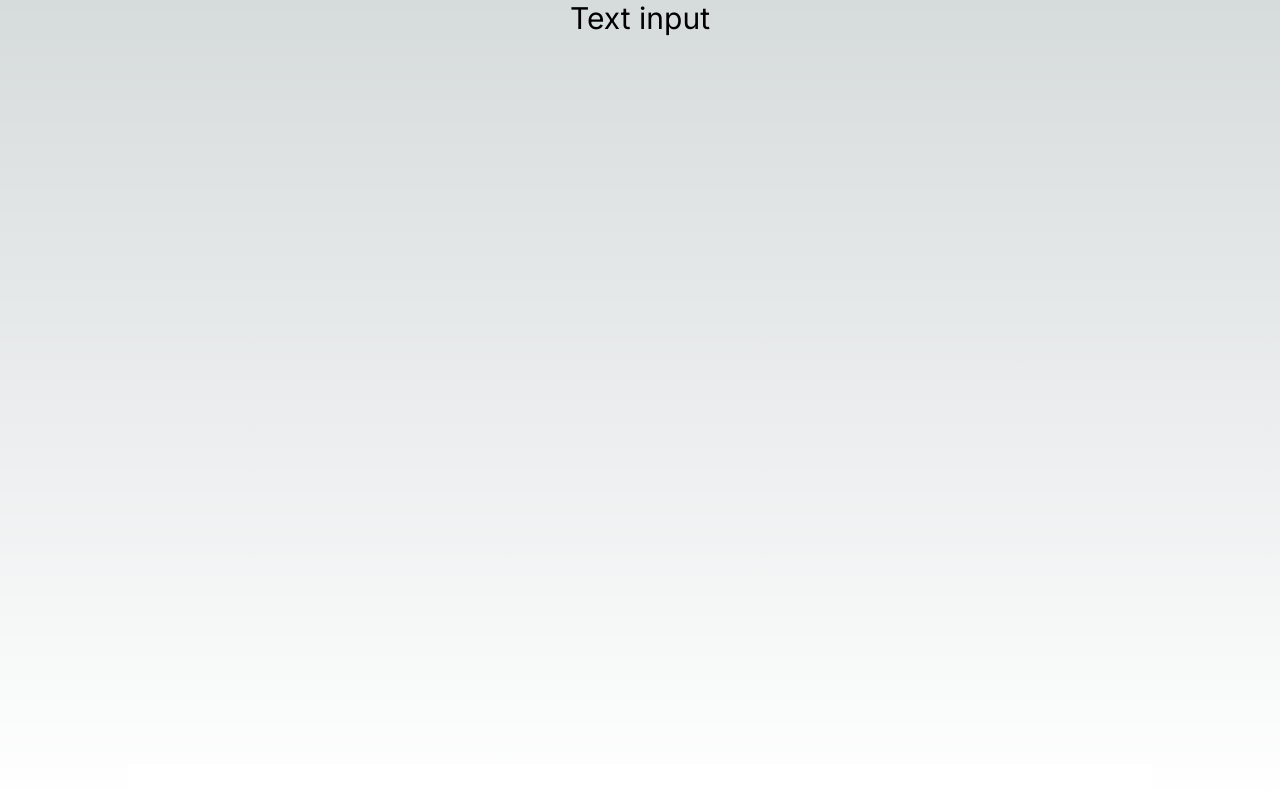
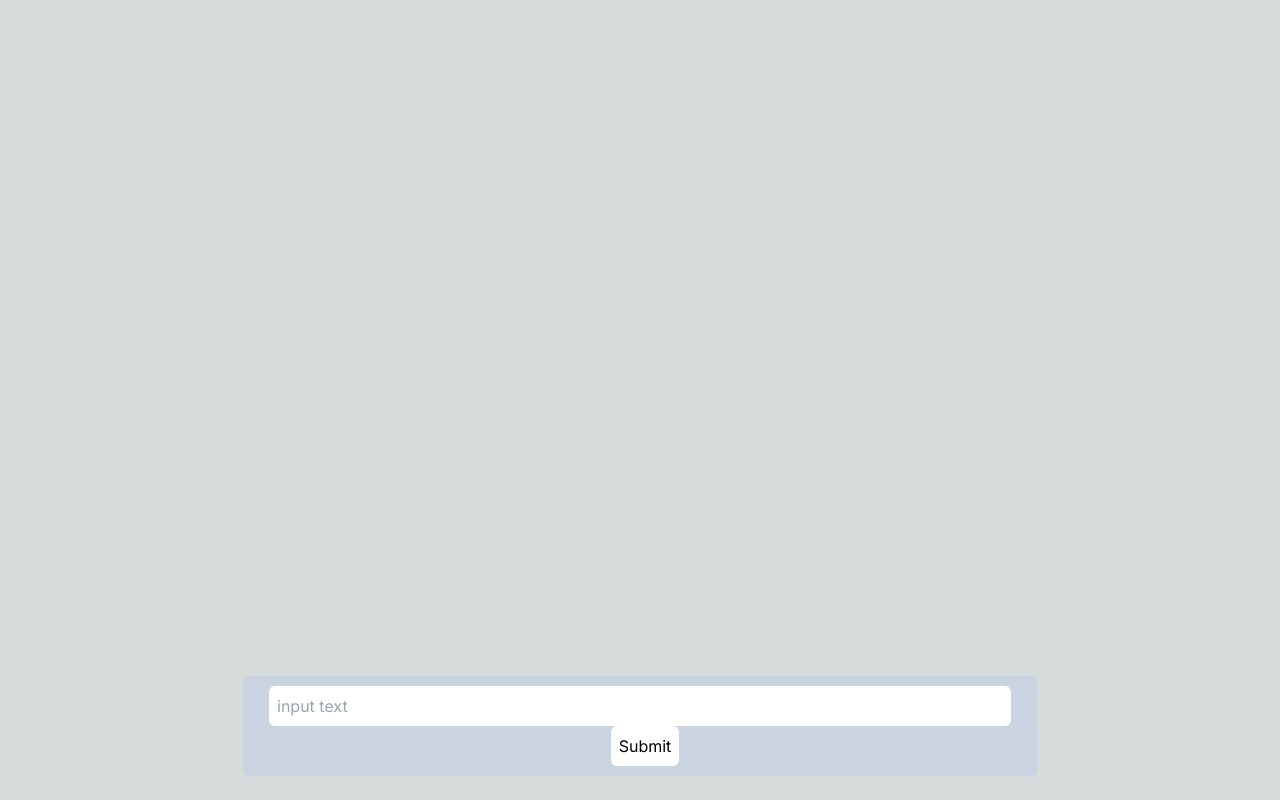
Before and after one commit to ShaneSaw1705/aiDungeon, a Next.js app: page / in a window 1280 px wide. Built offline with nearby package versions, Linux system fonts and the light colour scheme.

Commit message:
add form with chat log

```diff
--- /dev/null
+++ b/actions/formAction.ts
@@ -0,0 +1,12 @@
+'use server'
+
+import axios from "axios"
+import { revalidatePath } from "next/cache"
+
+export const sendRequest = async (FormData:FormData) => {
+  const formContent = String(FormData.get('userinput'))
+
+  // await axios.get('RequestFromAI')
+
+  revalidatePath('/')
+}
--- /dev/null
+++ b/app/Form.tsx
@@ -0,0 +1,55 @@
+'use client'
+
+import { sendRequest } from '@/actions/formAction'
+import FormResponse from './FormResponse'
+import { ChangeEvent, FormEvent, FormEventHandler, useState } from 'react'
+
+
+
+
+
+const Form = () => {
+  const [formState, setFormState] = useState('')
+
+  const [response, setResponse] = useState<string[]>([])
+
+  function handleSubmit(e: FormEvent<HTMLFormElement>) {
+    e.preventDefault()
+    const newResponse = [...response, formState]
+    setResponse(newResponse)
+    setFormState('')
+    console.log(response)
+  }
+
+  function handleChange(e: ChangeEvent<HTMLInputElement | HTMLTextAreaElement>) {
+    setFormState(e.target.value)
+  }
+
+  return (
+    <>
+      <div>
+        <FormResponse response={response} />
+      </div>
+      <div className="absolute bottom-0 right-0 left-0 w-[795px] m-auto text-center mb-6 bg-slate-300 p-[10px] rounded-md">
+        {/* <form action={async formData => {
+          await sendRequest(formData)
+        }}> */}
+        <form onSubmit={handleSubmit}>
+          <input
+            name="userinput"
+            type="text"
+            className="rounded-md p-2 pr-[500px] "
+            placeholder="input text"
+            value={formState}
+            onChange={handleChange}
+          ></input>
+          <button className="ml-[10px] bg-white p-2 rounded-md text-black">
+            Submit
+          </button>
+        </form>
+      </div>
+    </>
+  )
+}
+
+export default Form
--- /dev/null
+++ b/app/FormResponse.tsx
@@ -0,0 +1,21 @@
+import React from 'react'
+import FormInput from './Form'
+
+interface Props {
+  response: string[]
+}
+
+const FormResponse = (props: Props) => {
+  if (!props.response) {
+    return
+  }
+  return (
+    <div className="absolute bottom-[100px]  w-screen text-center ">
+      {props.response.map((chat) => (
+        <p key={chat}>{chat}</p>
+      ))}
+    </div>
+  )
+}
+
+export default FormResponse
--- a/app/globals.css
+++ b/app/globals.css
@@ -1,6 +1,10 @@
 @tailwind base;
 @tailwind components;
 @tailwind utilities;
+
+input {
+  color: black;
+}
 
 :root {
   --foreground-rgb: 0, 0, 0;
--- a/app/page.tsx
+++ b/app/page.tsx
@@ -1,8 +1,12 @@
+import React from 'react'
+import FormResponse from './FormResponse'
+import Form from './Form'
+
+
 export default function Home() {
   return (
-    <div className="flex flex-col w-screen h-screen items-center justify-between">
-      <h1 className="text-3xl">Text input</h1>
-      <input className="w-[80%] mx-auto my-3" type="text" />
+    <div>
+      <Form />
     </div>
-  );
+  )
 }
```
Also changed, not shown: package.json (+6 -5 lines), 1 other file (tests, documents, lock files or other folders).
